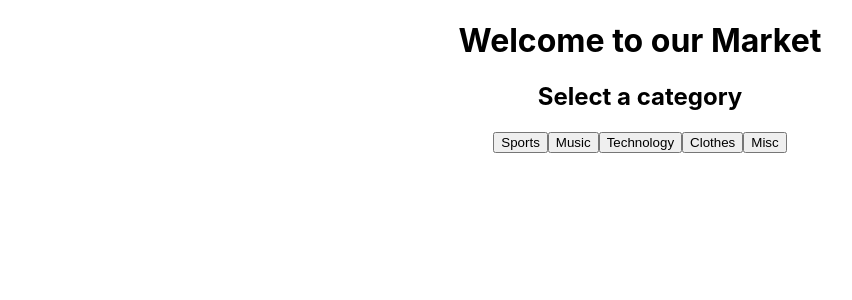
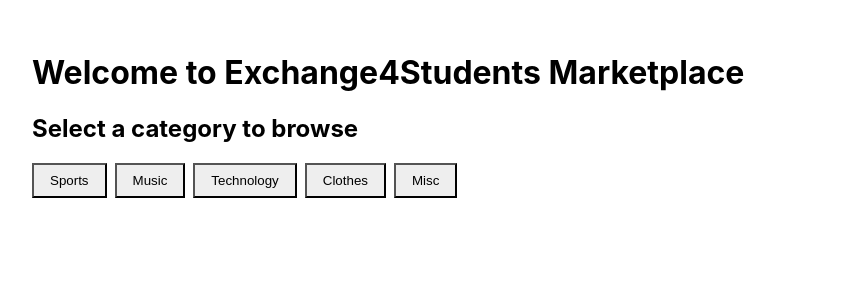
Before and after one commit to JGrant225/SSW322-Exchange4Students-Group_2, a React (Create React App) app in the folder exchange4students-frontend/: page /Test in a window 1280 px wide. Shown: the top 300 px of the page, without its empty margins (0-852 px from the left). Built offline with nearby package versions, Linux system fonts and the light colour scheme.

Commit message:
Browsing Implementation

```diff
--- a/exchange4students-frontend/src/Pages/Test.jsx
+++ b/exchange4students-frontend/src/Pages/Test.jsx
@@ -1,68 +1,105 @@
-import React, { useState } from "react";
+import React, { useState, useEffect } from "react";
 import axios from "axios";
 
-export function Test(){
+// Test component is used for the Buyer side to view items by category
+export function Test() {
+  // Selected category state
   const [selectedCategory, setSelectedCategory] = useState(null);
+
+  // Array of items fetched from the server
   const [items, setItems] = useState([]);
+
+  // Loading and error states for request handling
   const [loading, setLoading] = useState(false);
   const [error, setError] = useState(null);
 
-    // Function to fetch items based on the selected category
+  // Function to fetch items by category from backend
   const fetchItems = async (category) => {
     setLoading(true);
     setError(null);
     setItems([]);
+
     try {
-        const response = await axios.get(`http://localhost:5000/api/items/${category}`);
+      // Fetch items for the selected category from backend
+      const response = await axios.get(`${process.env.REACT_APP_API_URL}/items`);
 
-        if (Array.isArray(response.data)) {
-          setItems(response.data); // Update the state to fetch items
-        } else {
-          setItems([]); // If not an array, reset it to avoid .map() errors
-        }
+      // Filter by category on frontend (unless backend does it)
+      const filtered = response.data.filter(item => item.category === category);
+
+      // Update state with filtered results
+      setItems(filtered);
     } catch (err) {
-        setError('Error fetching items');
+      console.error("Error fetching items:", err);
+      setError("Error fetching items. Please try again.");
     } finally {
       setLoading(false);
     }
   };
 
   return (
-      <div className="App">
-        <div className="header">
-          <h1>Welcome to our Market</h1>
-          <h2>Select a category</h2>
-        </div>
+    <div style={{ padding: "2rem" }}>
+      <h1>Welcome to Exchange4Students Marketplace</h1>
+      <h2>Select a category to browse</h2>
 
-        <div className="categories">
-          {/* Category buttons */}
+      {/* Category filter buttons */}
+      <div style={{ marginBottom: "1rem" }}>
         {["Sports", "Music", "Technology", "Clothes", "Misc"].map((category) => (
-          <button key={category} onClick={() => { setSelectedCategory(category); fetchItems(category); }}>
+          <button
+            key={category}
+            onClick={() => {
+              setSelectedCategory(category);
+              fetchItems(category);
+            }}
+            style={{
+              marginRight: "0.5rem",
+              padding: "0.5rem 1rem",
+              backgroundColor: selectedCategory === category ? "#ccc" : "#eee"
+            }}
+          >
             {category}
           </button>
         ))}
       </div>
 
+      {/* Display loading, error, or fetched items */}
       <div className="items">
-          {loading && <p>Loading...</p>}
-          {error && <p>{error}</p>}
+        {loading && <p>Loading items...</p>}
+        {error && <p style={{ color: "red" }}>{error}</p>}
 
-          {!loading && !error && items.length === 0 && selectedCategory && (
-          <p>No items found for {selectedCategory}.</p>
+        {/* If no items found */}
+        {!loading && !error && selectedCategory && items.length === 0 && (
+          <p>No items found for <strong>{selectedCategory}</strong>.</p>
         )}
 
-        {!loading && !error && items.length > 0 && (
-          items.map(item => (
-            <div key={item.id} className="item">
-              <h3>{item.name}</h3>
+        {/* If items found */}
+        {items.map((item) => (
+          <div
+            key={item.id}
+            style={{
+              border: "1px solid gray",
+              padding: "1rem",
+              marginBottom: "1rem",
+              maxWidth: "500px"
+            }}
+          >
+            <h3>{item.title}</h3>
             <p>{item.description}</p>
-            </div>
-            ))
+            <p><strong>Price:</strong> ${item.price}</p>
+            <p><strong>Seller:</strong> {item.seller_username}</p>
 
-
+            {/* Show item image if available */}
+            {item.image && (
+              <img
+                src={`${process.env.REACT_APP_API_URL}/uploads/${item.image}`}
+                alt={item.title}
+                style={{ width: "150px", height: "auto", marginTop: "0.5rem" }}
+              />
             )}
           </div>
+        ))}
       </div>
-    )
+    </div>
+  );
+}
 
-}
+export default Test;
```
Also changed, not shown: 3 other files (tests, documents, lock files or other folders). Lines whose indentation alone changed are shown as unchanged.
